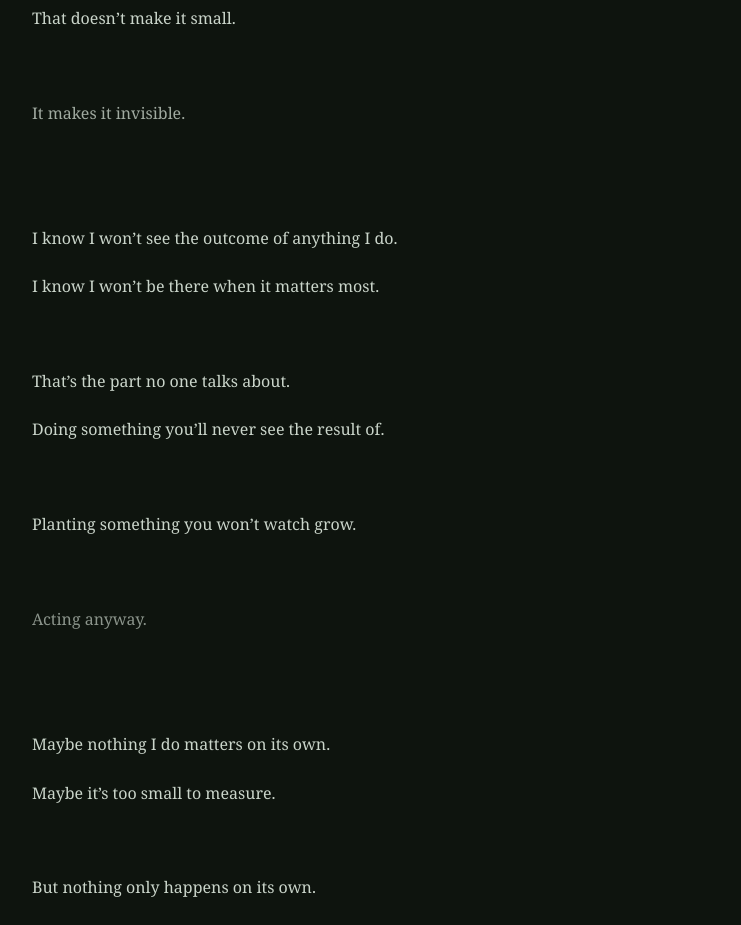
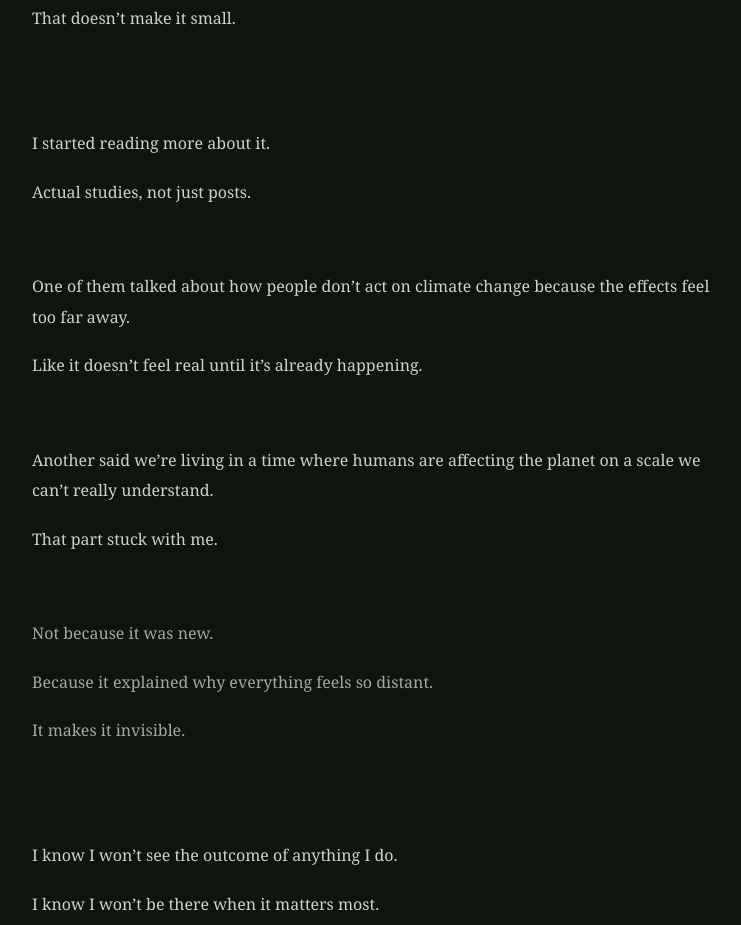
Before and after one commit to notscam587/signal-noise-project, a plain HTML site: page nat_story.html in a window 1280 px wide. Shown: the part 2714-3639 px from the top of the page, without its empty margins (28-769 px from the left). Drawn offline with Linux system fonts and the light colour scheme.

Commit message:
Update nat_story.html

```diff
--- a/nat_story.html
+++ b/nat_story.html
@@ -119,7 +119,33 @@ That’s the problem.
 
 <p>That doesn’t make it small.</p>
 
+<br><br>
+
+<p>I started reading more about it.</p>
+
+<p>Actual studies, not just posts.</p>
+
 <br>
+
+<p>One of them talked about how people don’t act on climate change because the effects feel too far away.</p>
+
+<p>Like it doesn’t feel real until it’s already happening.</p>
+
+<br>
+
+<p>Another said we’re living in a time where humans are affecting the planet on a scale we can’t really understand.</p>
+
+<p>That part stuck with me.</p>
+
+<br>
+
+<p style="opacity:0.7;">
+Not because it was new.
+</p>
+
+<p style="opacity:0.7;">
+Because it explained why everything feels so distant.
+</p>
 
 <p style="opacity:0.7;">
 It makes it invisible.
```
